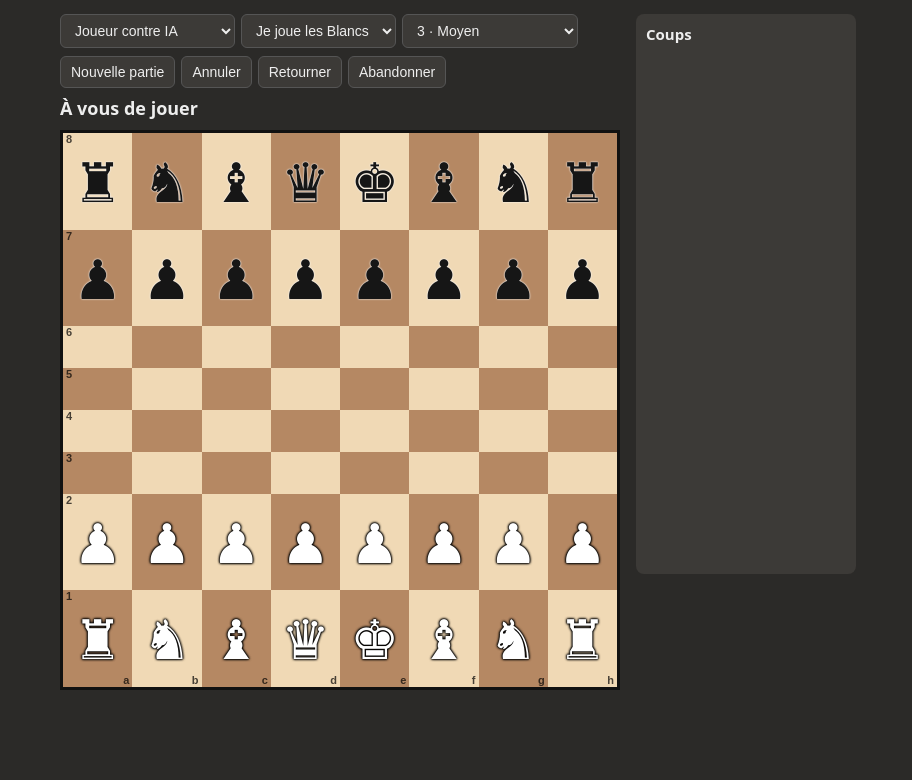
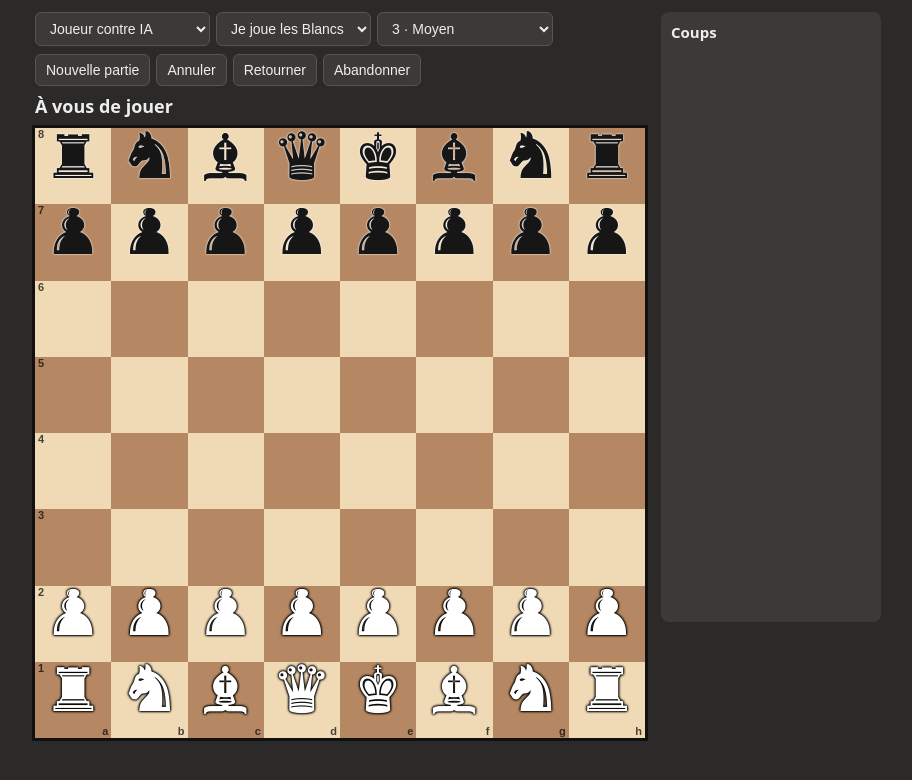
Before and after one commit to elryan7/Chess-final, a plain HTML site: page echecs.html in a window 1280 px wide. Shown: the whole page, without its empty margins (182-1094 px from the left). Drawn offline with Linux system fonts and the light colour scheme.

Commit message:
Add files via upload

```diff
--- a/echecs.html
+++ b/echecs.html
@@ -5,17 +5,18 @@
 <meta name="viewport" content="width=device-width, initial-scale=1">
 <title>Jeu d'Échecs</title>
 <style>
-:root{--s:min(92vw,560px)}
+:root{--s:min(94vw,calc(100vh - 190px),680px)}
 *{box-sizing:border-box}
-body{margin:0;min-height:100vh;display:flex;justify-content:center;align-items:flex-start;background:#2b2a28;color:#eee;font-family:system-ui,Arial,sans-serif;padding:14px}
+body{margin:0;min-height:100vh;display:flex;justify-content:center;align-items:flex-start;background:#2b2a28;color:#eee;font-family:system-ui,Arial,sans-serif;padding:12px;overflow-x:hidden}
 #app{display:flex;flex-wrap:wrap;gap:16px;justify-content:center}
-#left{width:var(--s)}
+#left{width:var(--s);max-width:100%}
 .bar{display:flex;flex-wrap:wrap;gap:6px;margin-bottom:8px}
 select,button{font-size:14px;padding:7px 10px;border-radius:6px;border:1px solid #555;background:#3c3a37;color:#eee;cursor:pointer}
 button:hover{background:#4d4a46}
 #status{margin:8px 0;font-size:18px;min-height:26px;font-weight:600}
-#board{width:var(--s);height:var(--s);display:grid;grid-template-columns:repeat(8,1fr);border:3px solid #111;position:relative;user-select:none}
-.sq{position:relative;display:flex;align-items:center;justify-content:center;font-size:calc(var(--s)/8*.78);line-height:1;cursor:pointer}
+#board{width:var(--s);height:var(--s);aspect-ratio:1/1;display:grid;grid-template-columns:repeat(8,minmax(0,1fr));grid-template-rows:repeat(8,minmax(0,1fr));outline:3px solid #111;position:relative;user-select:none;touch-action:manipulation}
+.sq{position:relative;display:flex;align-items:center;justify-content:center;min-width:0;min-height:0;overflow:hidden;font-size:calc(var(--s)/8*.8);line-height:1;cursor:pointer;font-family:'Segoe UI Symbol','Noto Sans Symbols2','DejaVu Sans','Arial Unicode MS',sans-serif}
+.sq span{display:block;line-height:1;transform:translateY(-4%)}
 .l{background:#f0d9b5}.d{background:#b58863}
 .last{box-shadow:inset 0 0 0 100px rgba(255,235,59,.4)}
 .sel{box-shadow:inset 0 0 0 100px rgba(80,200,80,.5)}
@@ -29,7 +30,7 @@ button:hover{background:#4d4a46}
 #promo{position:absolute;inset:0;background:rgba(0,0,0,.6);display:flex;align-items:center;justify-content:center;gap:8px;z-index:5}
 #promo[hidden]{display:none}
 #promo button{font-size:calc(var(--s)/9);padding:6px 12px;background:#eee;color:#111}
-#moves{width:min(92vw,220px);max-height:560px;overflow:auto;background:#3c3a37;border-radius:8px;padding:10px;font-size:15px}
+#moves{width:min(94vw,220px);max-height:var(--s);overflow:auto;background:#3c3a37;border-radius:8px;padding:10px;font-size:15px}
 #moves h3{margin:0 0 8px;font-size:15px}
 #moves div{display:grid;grid-template-columns:30px 1fr 1fr;padding:2px 0}
 </style>
```
